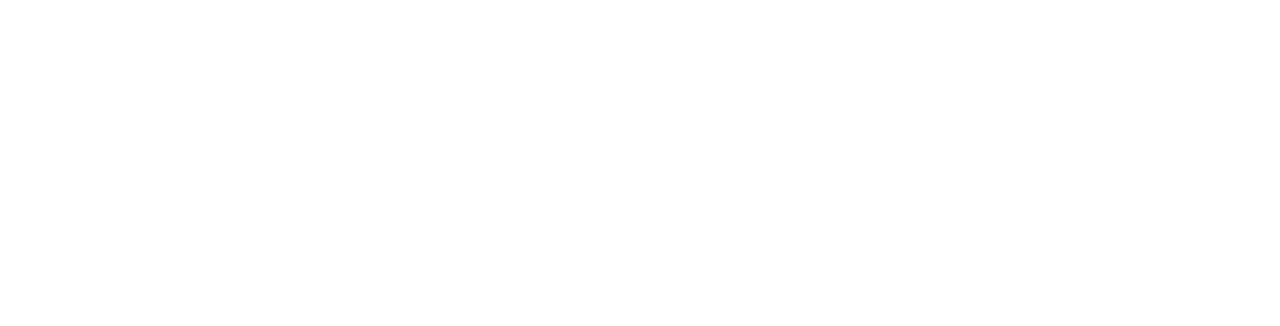
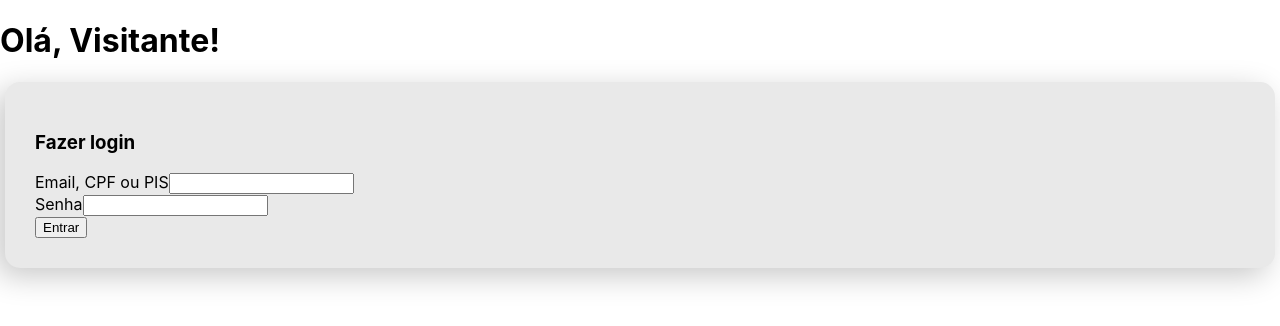
Before and after one commit to Lokisley/cad-ponto-web, a React (Vite) app: page / in a window 1280 px wide. Shown: the top 326 px of the page. Built offline with nearby package versions, Linux system fonts and the light colour scheme.

Commit message:
feat: create HomePage component

```diff
--- a/src/App.jsx
+++ b/src/App.jsx
@@ -1,6 +1,12 @@
 import "./App.css";
+import HomePage from "./pages/HomePage";
 
 function App() {
+  return (
+    <>
+      <HomePage />
+    </>
+  );
 }
 
 export default App;
--- /dev/null
+++ b/src/pages/HomePage.jsx
@@ -0,0 +1,21 @@
+import { Row, Col } from "react-bootstrap";
+import FormLogin from "../components/FormLogin";
+import React, { useState, useEffect } from "react";
+
+// TODO: Centralizar verticalmente os itens
+
+function HomePage() {
+  const [name, setName] = useState("Visitante");
+  return (
+    <Row className="d-flex align-items-center">
+      <Col md={6} className="ps-4 d-flex">
+        <h1 className="mx-auto my-4">Olá, {name}!</h1>
+      </Col>
+      <Col md={6} className="d-flex flex-column">
+        <FormLogin />
+      </Col>
+    </Row>
+  );
+}
+
+export default HomePage;
```
